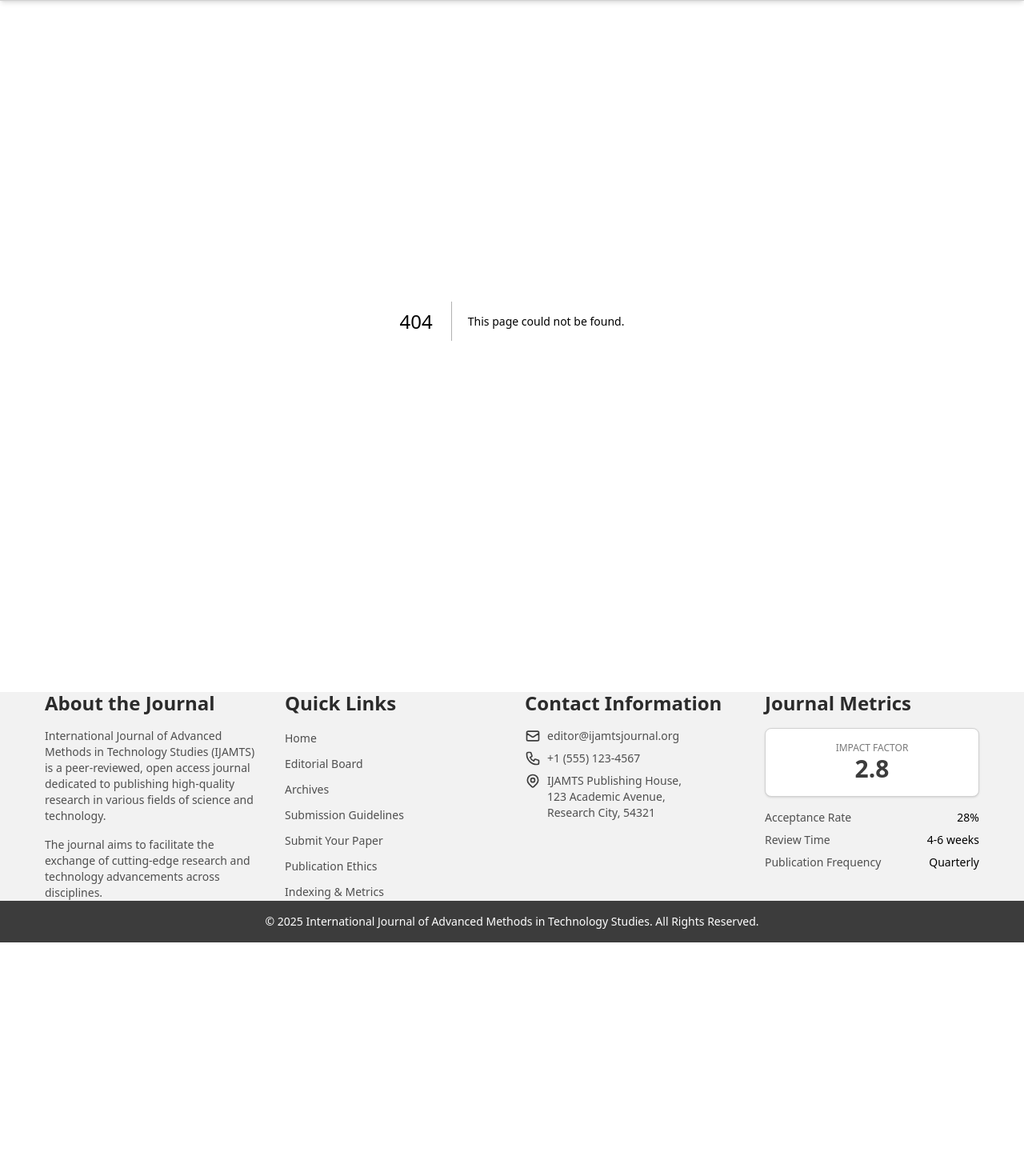
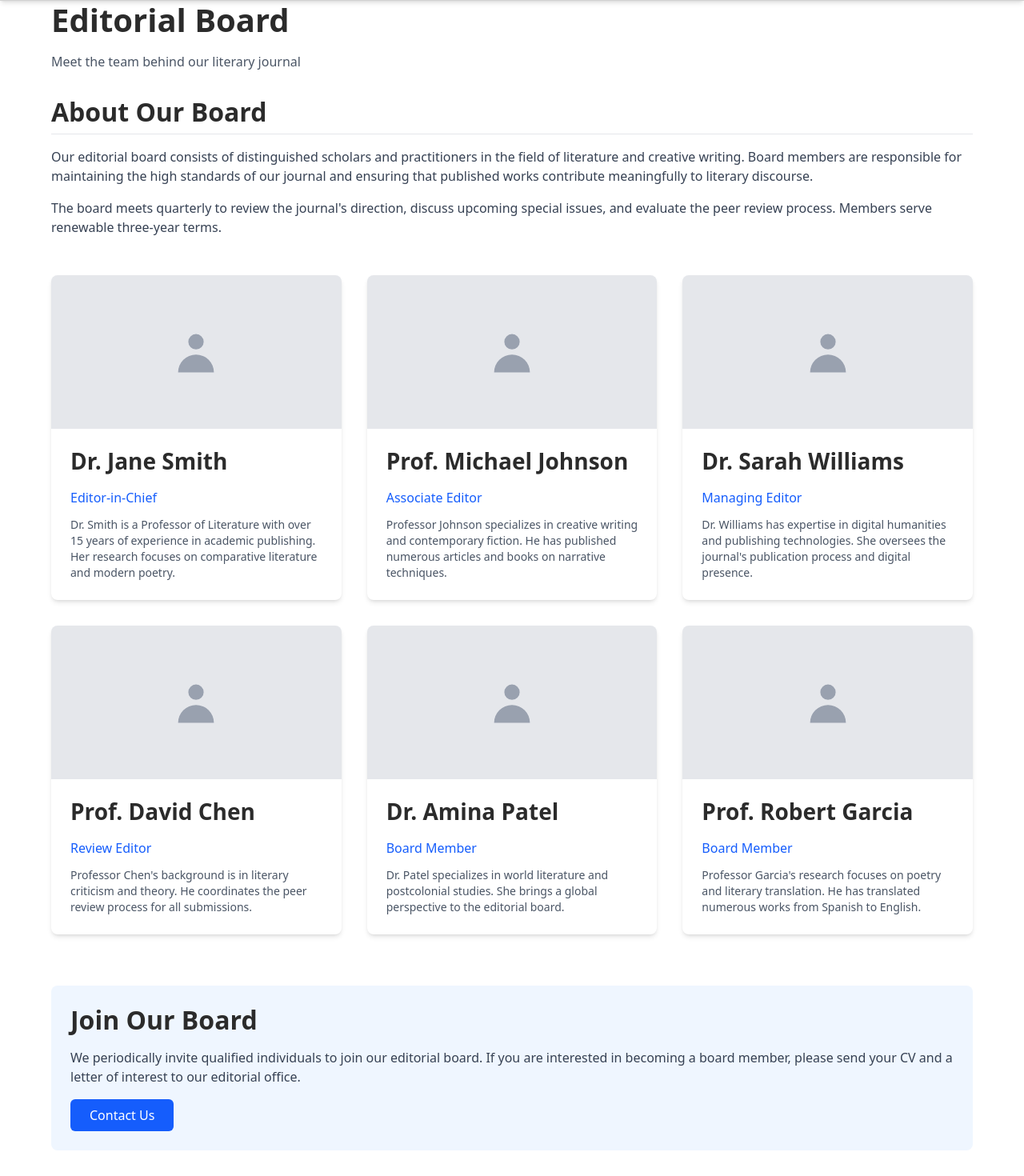
Before and after one commit to Nya1383/ijamts, a Next.js app: page /editorial-board in a window 1280 px wide. Before the commit this address had no page. Shown: the part 100-1570 px from the top of the page at 80% size. Before the commit the page ends 1278 px from the top, so only its background shows below. Built offline with nearby package versions, Linux system fonts and the light colour scheme.

Commit message:
editorial board
created an editorial board page

```diff
--- /dev/null
+++ b/src/app/editorial-board/page.tsx
@@ -0,0 +1,133 @@
+"use client";
+
+import { useState } from "react";
+
+type BoardMember = {
+  id: string;
+  name: string;
+  role: string;
+  bio: string;
+  imageUrl: string;
+};
+
+export default function EditorialBoardPage() {
+  const [boardMembers] = useState<BoardMember[]>([
+    {
+      id: "1",
+      name: "Dr. Jane Smith",
+      role: "Editor-in-Chief",
+      bio: "Dr. Smith is a Professor of Literature with over 15 years of experience in academic publishing. Her research focuses on comparative literature and modern poetry.",
+      imageUrl: "/images/placeholder-profile.jpg",
+    },
+    {
+      id: "2",
+      name: "Prof. Michael Johnson",
+      role: "Associate Editor",
+      bio: "Professor Johnson specializes in creative writing and contemporary fiction. He has published numerous articles and books on narrative techniques.",
+      imageUrl: "/images/placeholder-profile.jpg",
+    },
+    {
+      id: "3",
+      name: "Dr. Sarah Williams",
+      role: "Managing Editor",
+      bio: "Dr. Williams has expertise in digital humanities and publishing technologies. She oversees the journal's publication process and digital presence.",
+      imageUrl: "/images/placeholder-profile.jpg",
+    },
+    {
+      id: "4",
+      name: "Prof. David Chen",
+      role: "Review Editor",
+      bio: "Professor Chen's background is in literary criticism and theory. He coordinates the peer review process for all submissions.",
+      imageUrl: "/images/placeholder-profile.jpg",
+    },
+    {
+      id: "5",
+      name: "Dr. Amina Patel",
+      role: "Board Member",
+      bio: "Dr. Patel specializes in world literature and postcolonial studies. She brings a global perspective to the editorial board.",
+      imageUrl: "/images/placeholder-profile.jpg",
+    },
+    {
+      id: "6",
+      name: "Prof. Robert Garcia",
+      role: "Board Member",
+      bio: "Professor Garcia's research focuses on poetry and literary translation. He has translated numerous works from Spanish to English.",
+      imageUrl: "/images/placeholder-profile.jpg",
+    },
+  ]);
+
+  return (
+    <div className="container py-12">
+      <div className="max-w-6xl mx-auto">
+        <h1 className="text-3xl font-bold mb-4">Editorial Board</h1>
+        <p className="text-gray-600 dark:text-gray-300 mb-8">
+          Meet the team behind our literary journal
+        </p>
+
+        <div className="mb-12">
+          <h2 className="text-2xl font-semibold mb-6 pb-2 border-b border-gray-200 dark:border-gray-700">
+            About Our Board
+          </h2>
+          <p className="text-gray-700 dark:text-gray-300 mb-4">
+            Our editorial board consists of distinguished scholars and practitioners in the field of literature
+            and creative writing. Board members are responsible for maintaining the high standards of our
+            journal and ensuring that published works contribute meaningfully to literary discourse.
+          </p>
+          <p className="text-gray-700 dark:text-gray-300">
+            The board meets quarterly to review the journal's direction, discuss upcoming special issues,
+            and evaluate the peer review process. Members serve renewable three-year terms.
+          </p>
+        </div>
+
+        <div className="grid grid-cols-1 md:grid-cols-2 lg:grid-cols-3 gap-8">
+          {boardMembers.map((member) => (
+            <div
+              key={member.id}
+              className="bg-white dark:bg-gray-800 shadow-md rounded-lg overflow-hidden hover:shadow-lg transition-shadow"
+            >
+              <div className="h-48 bg-gray-200 dark:bg-gray-700 relative">
+                <div className="absolute inset-0 flex items-center justify-center text-gray-400">
+                  <svg
+                    className="w-16 h-16"
+                    fill="currentColor"
+                    viewBox="0 0 20 20"
+                    xmlns="http://www.w3.org/2000/svg"
+                  >
+                    <path
+                      fillRule="evenodd"
+                      d="M10 9a3 3 0 100-6 3 3 0 000 6zm-7 9a7 7 0 1114 0H3z"
+                      clipRule="evenodd"
+                    />
+                  </svg>
+                </div>
+              </div>
+              <div className="p-6">
+                <h3 className="text-xl font-semibold mb-1">{member.name}</h3>
+                <p className="text-blue-600 dark:text-blue-400 font-medium mb-3">
+                  {member.role}
+                </p>
+                <p className="text-gray-600 dark:text-gray-300 text-sm">
+                  {member.bio}
+                </p>
+              </div>
+            </div>
+          ))}
+        </div>
+
+        <div className="mt-16 bg-blue-50 dark:bg-blue-900/20 rounded-lg p-6">
+          <h2 className="text-2xl font-semibold mb-4">Join Our Board</h2>
+          <p className="text-gray-700 dark:text-gray-300 mb-4">
+            We periodically invite qualified individuals to join our editorial board. If you are interested
+            in becoming a board member, please send your CV and a letter of interest to our editorial office.
+          </p>
+          <a
+            href="/contact"
+            className="inline-block bg-blue-600 hover:bg-blue-700 text-white py-2 px-6 rounded-md font-medium transition-colors"
+          >
+            Contact Us
+          </a>
+        </div>
+      </div>
+    </div>
+  );
+}
```
Also changed, not shown: public/images/README.md (added).
